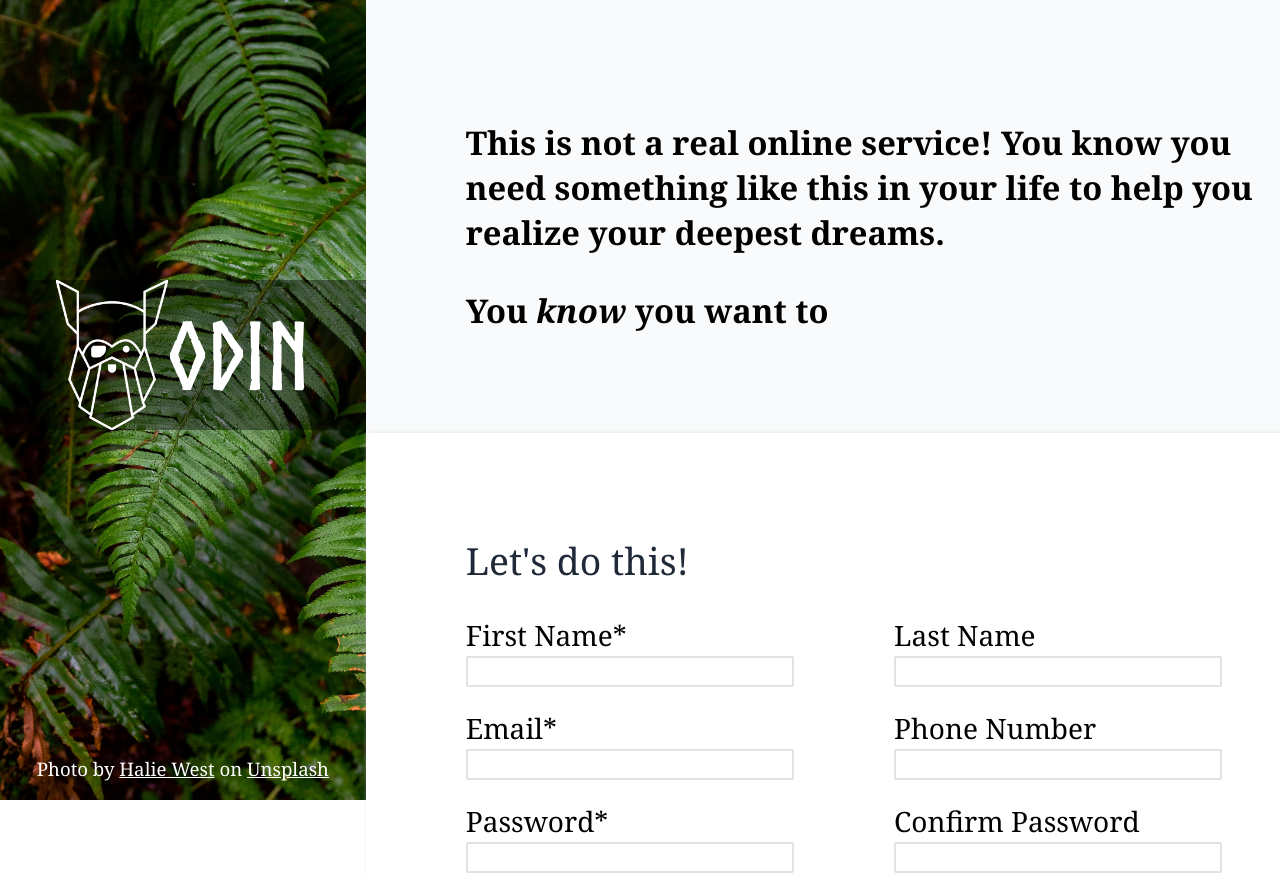
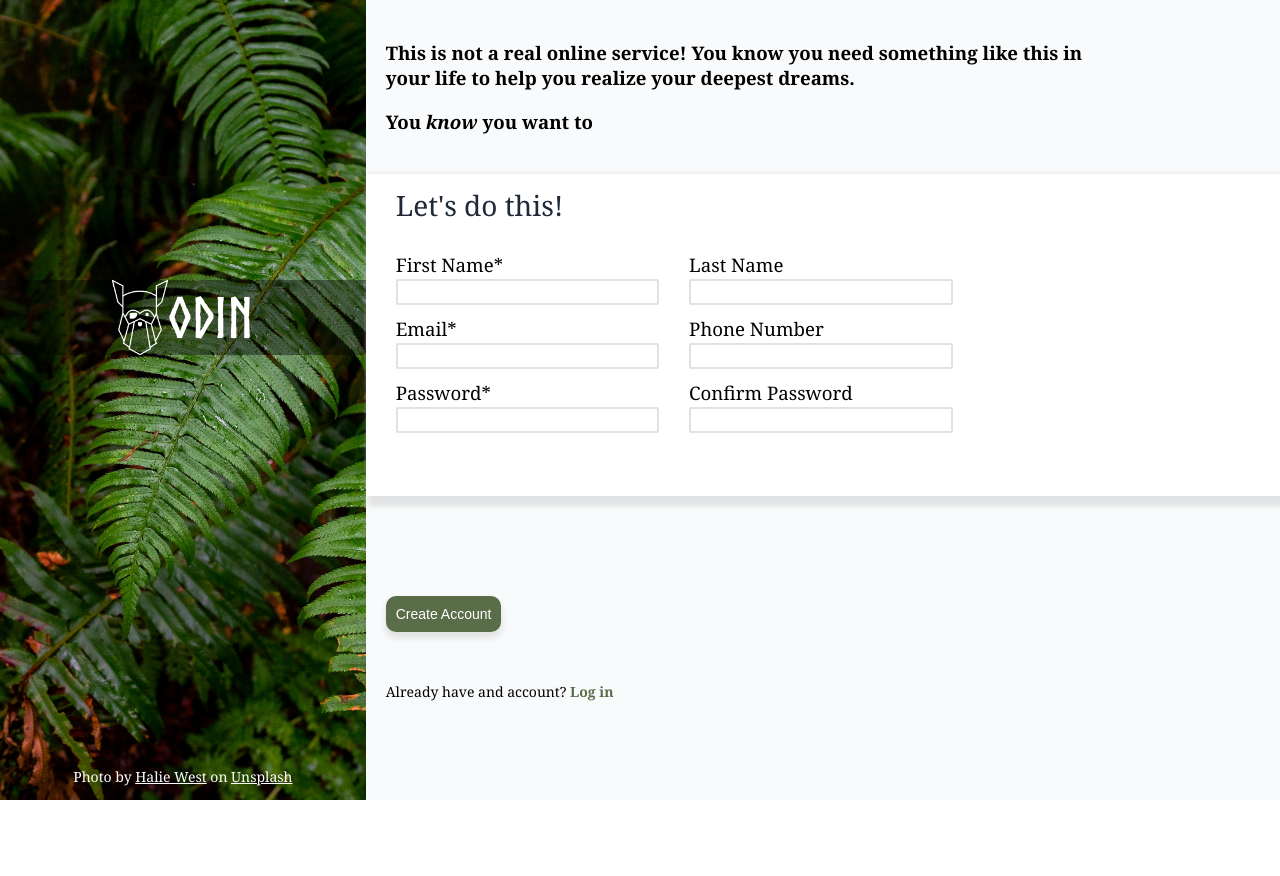
Before and after one commit to dhruvpurohit2k/odin-sign-up, a plain HTML site: page index.html in a window 1280 px wide. Shown: the top 876 px of the page. After the commit the page ends 800 px from the top, so only its background shows below. Drawn offline with Linux system fonts and the light colour scheme.

Commit message:
Make it look good on lower resolution screens

```diff
--- a/styles.css
+++ b/styles.css
@@ -31,17 +31,17 @@ body,html{
     align-items: center;
     img{
       /* height: 150px; */
-      height: 150px;
+      height: 75px;
       width: auto;
     }
     p{
       font-family: nord;
       margin: 0 0;
-      font-size: 5rem;
+      font-size: 3rem;
     }
   }
   p{
-    font-size: 1rem;
+    font-size: 0.75rem;
     margin-top: auto;
     color: white;
   }
@@ -56,13 +56,13 @@ main{
    > p{
     max-width: 70ch;
     font-weight: 600;
-    font-size: 1.75em;
-    padding-left: 100px;
-    margin-top: 100px ;
+    font-size: 1rem;
+    margin-left: 20px;
+    margin-top: 20px ;
   }
   > p + p{
     margin-top: 0px;
-    margin-bottom: 100px;
+    margin-bottom: 40px;
   }
   form{
     section{
@@ -70,33 +70,33 @@ main{
       background-color: white;
       line-height: 1.5;
       box-shadow: 7px 5px 5px 5px #e1e2e3;
-      padding: 100px 0px;
+      padding: 10px 0px;
        p{
         color: #1f2937;
-        padding:0px 100px;
+        padding:0px 30px;
         margin: 0px;
-        font-size:2em;
+        font-size:1.5rem;
         margin-bottom: 25px;
       }
       .input-field{
         display: flex;
         flex-direction: column;
-        margin-left: 100px;
+        margin-left: 30px;
         label{
-          font-size: 1.5rem;
+          font-size: 1rem;
         }
       }
       input{
         outline:none;
         border: 2px solid #e1e2e3;
-        font-size: 1.25rem;
+        font-size: 1rem;
         border-radius: 2px;
         width: 25ch;
         overflow: scroll;
         padding:0px;
       }
       fieldset{
-        margin: 20px 0px;
+        margin: 10px 0px;
         border: 0px;
         padding:0px;
         display: flex;
@@ -119,17 +119,18 @@ main{
     }
   button{
     margin-top: 100px;
-    padding:20px;
-    font-size: 1rem;
+    padding:10px;
+    font-size: 0.75rem;
     background-color: #596D48;
     color: white;
     border-radius: 10px;
     border: 0px;
-    margin-left: 100px;
+    margin-left: 20px;
     box-shadow: 0px 5px 6px 1px #e1e2e3;
   }
   p{
-    margin:50px 100px;
+    margin:50px 20px;
+    font-size: 0.75rem;
     span{
       font-weight: 700;
       color: #596D48;
```
